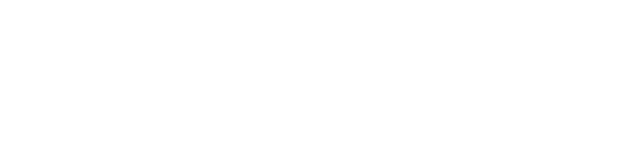
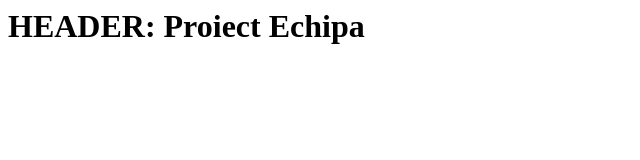
Before and after one commit to Mariksk/Exercitiu-Teamwork, a plain HTML site: page index.html in a window 1280 px wide. Shown: the whole page, without its empty margins (0-640 px from the left). Drawn offline with Linux system fonts and the light colour scheme.

Commit message:
Student A a adaugat header

```diff
--- a/index.html
+++ b/index.html
@@ -1,4 +1,5 @@
 <html>
 <body>
+   <h1>HEADER: Proiect Echipa</h1>
    </body>
 </html>
```
